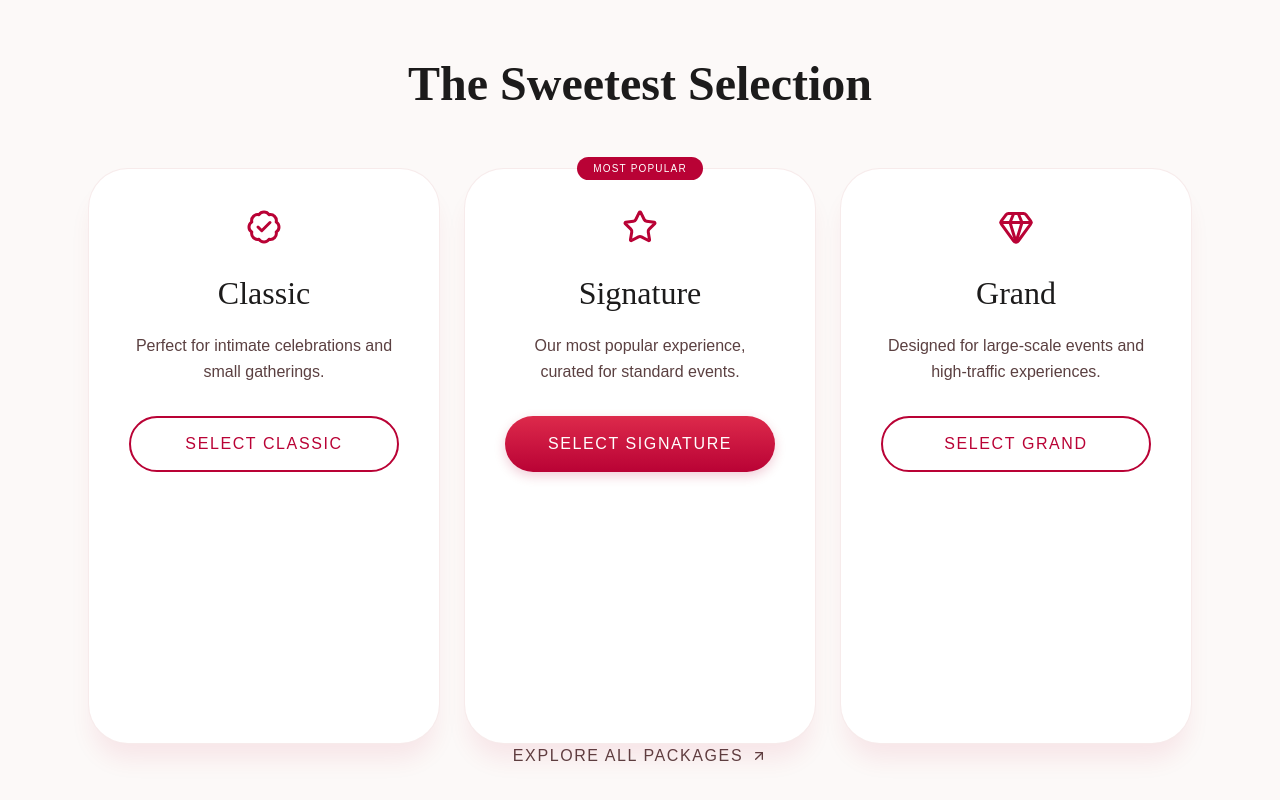
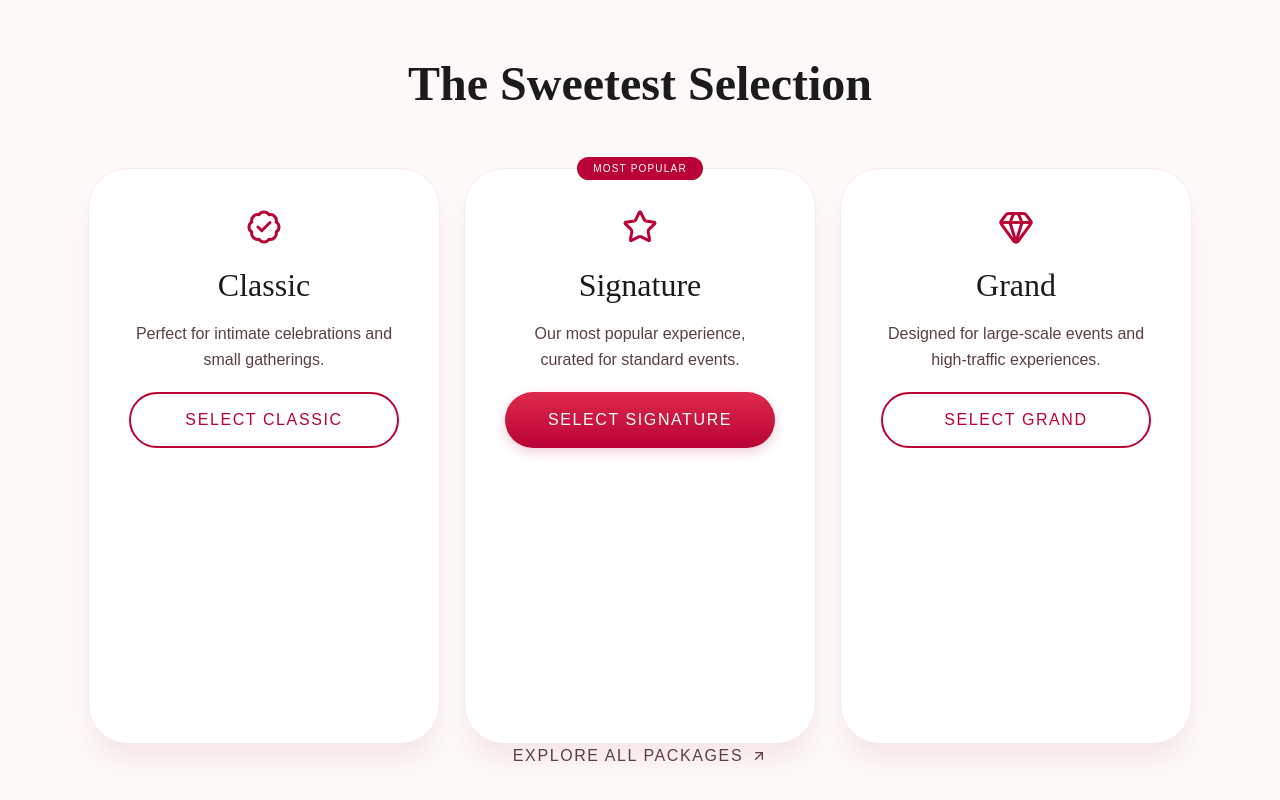
Before and after one commit to lbello93/Mr_Andy, a React (Vite) app: page / in a window 1280 px wide. Shown: the part 3801-4601 px from the top of the page. Built offline with nearby package versions, Linux system fonts and the light colour scheme.

Commit message:
updating baby shower image

```diff
--- a/src/sections/Packages/Packages.css
+++ b/src/sections/Packages/Packages.css
@@ -25,10 +25,11 @@
   display: grid;
 
   grid-template-columns: repeat(3, 1fr);
+  grid-auto-rows: min-content;
 
   gap: 24px;
 
-  margin-bottom: 48px;
+  margin-bottom: 16px;
 }
 
 .package-card {
@@ -40,11 +41,12 @@
 
   border-radius: 40px;
 
-  padding: 40px;
+  padding: 28px 32px;
 
   display: flex;
   flex-direction: column;
   align-items: center;
+  align-self: stretch;
 
   transition: 0.35s;
 }
@@ -58,7 +60,7 @@
 .package-icon {
   color: #b90235;
 
-  margin-bottom: 24px;
+  margin-bottom: 16px;
 }
 
 .package-card h3 {
@@ -66,7 +68,7 @@
 
   font-size: 32px;
 
-  margin-bottom: 16px;
+  margin-bottom: 12px;
 
   color: #1c1b1b;
 }
@@ -76,7 +78,7 @@
 
   line-height: 1.6;
 
-  margin-bottom: 32px;
+  margin-bottom: 20px;
 
   max-width: 260px;
 }
```
Also changed, not shown: public/eventCard/baby.png.
